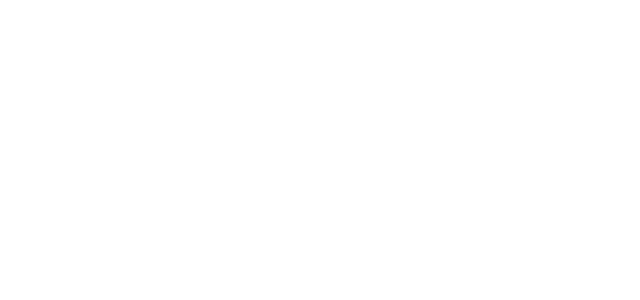
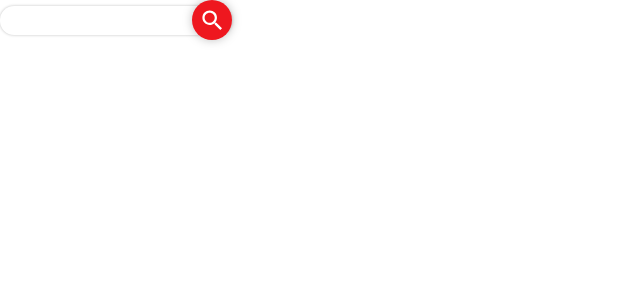
Before and after one commit to pashapushak1996/MARVEL-SHOP, a React (Vite) app: page / in a window 1280 px wide. Shown: the top 300 px of the page, without its empty margins (0-640 px from the left). Built offline with nearby package versions, Linux system fonts and the light colour scheme.

Commit message:
feat: added search

```diff
--- a/src/App.tsx
+++ b/src/App.tsx
@@ -1,12 +1,12 @@
 import React from 'react';
 
 import './App.scss';
-import { Container } from './components/layout/container/Container';
+import { Search } from './components/ui/search';
 
 const App = () => {
   return (
     <div className='App'>
-      <Container></Container>
+      <Search />
     </div>
   );
 };
--- a/src/components/button/index.tsx
+++ /dev/null
@@ -1 +0,0 @@
-export {Button} from "./Button";
--- a/src/components/ui/button/Button.scss
+++ b/src/components/ui/button/Button.scss
@@ -1,5 +1,7 @@
 .button {
-  display: inline-block;
+  display: inline-flex;
+  justify-content: center;
+  align-items: center;
 
   min-width: 82px;
   padding: 5px;
@@ -31,3 +33,10 @@
   color: inherit;
   text-decoration: none;
 }
+
+.button--rounded {
+  border-radius: 50%;
+
+  height: 40px;
+  min-width: 40px;
+}
--- /dev/null
+++ b/src/components/ui/button/index.tsx
@@ -0,0 +1 @@
+export { Button } from './Button';
--- a/src/components/ui/input/Input.scss
+++ b/src/components/ui/input/Input.scss
@@ -26,3 +26,11 @@
   border-bottom-right-radius: 0;
   border-top-right-radius: 0;
 }
+
+.input--full-width {
+  width: 100%;
+}
+
+.input--right-padding {
+  padding-right: 45px;
+}
--- a/src/components/ui/input/Input.tsx
+++ b/src/components/ui/input/Input.tsx
@@ -8,6 +8,7 @@
   inputVariants?: Array<string>;
   onChange?: (event: React.ChangeEvent<HTMLInputElement>) => void;
   value?: string;
+  placeholder?: string;
 }
 
 export const Input: React.FC<IInputProps> = (props) => {
--- /dev/null
+++ b/src/components/ui/search/Search.scss
@@ -0,0 +1,12 @@
+.search {
+  display: flex;
+  align-items: center;
+
+  &__input {
+    min-width: 206px;
+  }
+
+  &__button {
+    transform: translateX(-100%);
+  }
+}
--- /dev/null
+++ b/src/components/ui/search/Search.tsx
@@ -0,0 +1,35 @@
+import React from 'react';
+
+import { Input } from '../input';
+import { Button } from '../button';
+
+import './Search.scss';
+
+import searchIcon from '../../../assets/icons/search-icon.svg';
+
+interface ISearchProps {
+  onChange?: (event: React.ChangeEvent<HTMLInputElement>) => void;
+  onClick?: (event: React.MouseEvent<HTMLButtonElement, MouseEvent>) => void;
+  value?: string;
+  placeholder: string;
+}
+
+export const Search: React.FC<ISearchProps> = (props) => {
+  const { onChange, onClick, value, placeholder } = props;
+
+  return (
+    <div className='search'>
+      <div className='search__input'>
+        <Input inputVariants={['white', 'right-padding']}
+               onChange={onChange}
+               value={value}
+               placeholder={placeholder} />
+      </div>
+      <div className='search__button'>
+        <Button buttonTypes={['rounded']} onClick={onClick}>
+          <img src={searchIcon} alt='search' width={20} height={20} />
+        </Button>
+      </div>
+    </div>
+  );
+};
--- /dev/null
+++ b/src/components/ui/search/index.tsx
@@ -0,0 +1 @@
+export { Search } from './Search';
```
Also changed, not shown: src/assets/icons/search-icon.svg (added).
